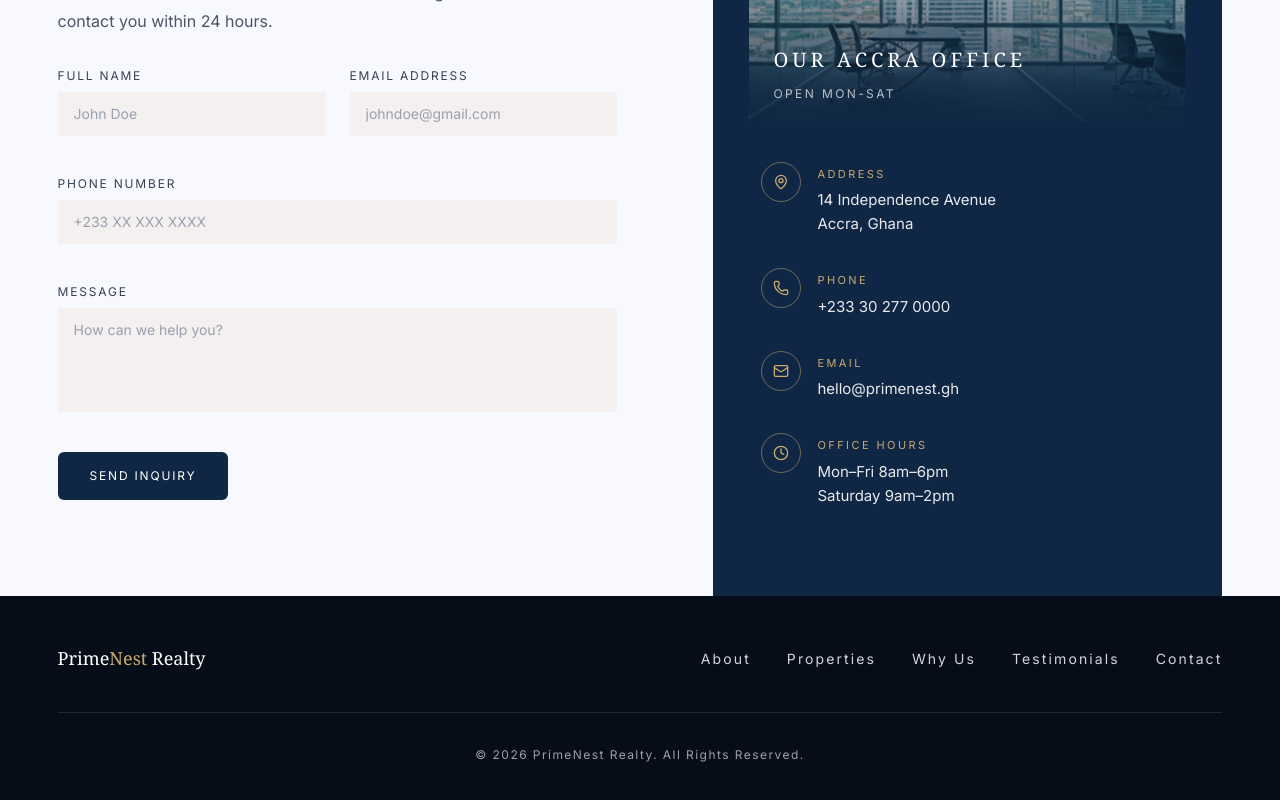
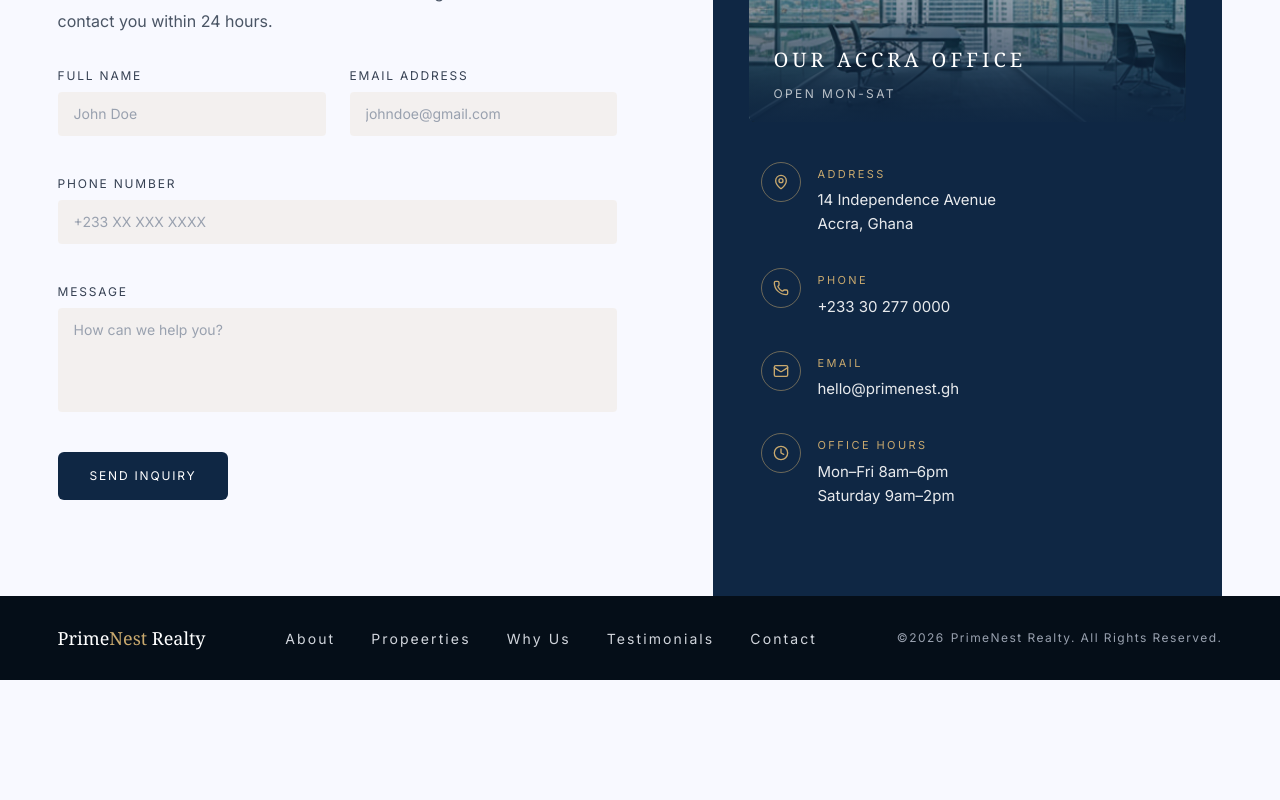
Before and after one commit to ke77/prime-nest-realty, a Next.js app: page / in a window 1280 px wide. Shown: the part 4211-5011 px from the top of the page. After the commit the page ends 4891 px from the top, so only its background shows below. Built offline with nearby package versions, Linux system fonts and the light colour scheme.

Commit message:
fix: footer changes

```diff
--- a/app/components/layout/footer.tsx
+++ b/app/components/layout/footer.tsx
@@ -9,26 +9,30 @@ interface FooterLink {
 
 const links: FooterLink[] = [
   { label: 'About', href: '/about' },
-  { label: 'Properties', href: '/properties' },
+  { label: 'Propeerties', href: '/properties' },
   { label: 'Why Us', href: '/why-us' },
   { label: 'Testimonials', href: '/testimonials' },
   { label: 'Contact', href: '/contact' },
-];
+]
 
 const Footer = () => {
+
   return (
     <footer className='w-full bg-black text-white'>
-      <div className='section-inner-container py-10 sm:py-12'>
-        <div className='flex flex-col items-center gap-8 md:flex-row md:justify-between md:gap-6'>
+      <div className='section-inner-container py-10 sm:py-12 flex flex-col gap-8 md:flex-row md:gap-6 md:justify-between md:items-center md:py-7'>
+        {/* logo */}
+        <div className='text-center md:text-left'>
           <Link
             href='/'
-            className='shrink-0 font-serif text-lg transition-colors hover:text-gold-dark'
+            className='font-serif text-lg transition-colors hover:text-gold-dark'
           >
             Prime<span className='text-gold'>Nest</span> Realty
           </Link>
+        </div>
+
 
         <nav aria-label='Footer'>
-            <ul className='grid grid-cols-2 gap-x-8 gap-y-3 text-center sm:flex sm:flex-wrap sm:justify-center sm:gap-x-8 md:gap-x-6 lg:gap-x-9'>
+          <ul className='grid grid-cols-2 gap-x-6 gap-y-4 text-center sm:flex sm:flex-wrap sm:justify-center sm:gap-x-8 md:gap-x-6 lg:gap-x-9'>
             {links.map(({ label, href }) => (
               <li key={href}>
                 <Link
@@ -41,15 +45,15 @@ const Footer = () => {
             ))}
           </ul>
         </nav>
-        </div>
 
-        <div className='mt-8 border-t border-white/10 pt-6 text-center sm:mt-10 sm:pt-8'>
-          <p className='text-[11px] leading-relaxed tracking-[0.12em] text-gray-400 sm:text-xs'>
-            &copy;{' '}
+
+        <div className='border-t border-white/10 pt-6 text-center md:border-t-0 md:pt-0 md:text-right'>
+          <p className='text-xs leading-relaxed tracking-[0.12em] text-gray-400'>
+            &copy;
             <Suspense fallback='2026'>
               <CurrentYear />
-            </Suspense>{' '}
-            PrimeNest Realty. All Rights Reserved.
+            </Suspense>
+            <span className='ml-1.5'>PrimeNest Realty. All Rights Reserved. </span>
           </p>
         </div>
       </div>
```
Lines whose indentation alone changed are shown as unchanged.
